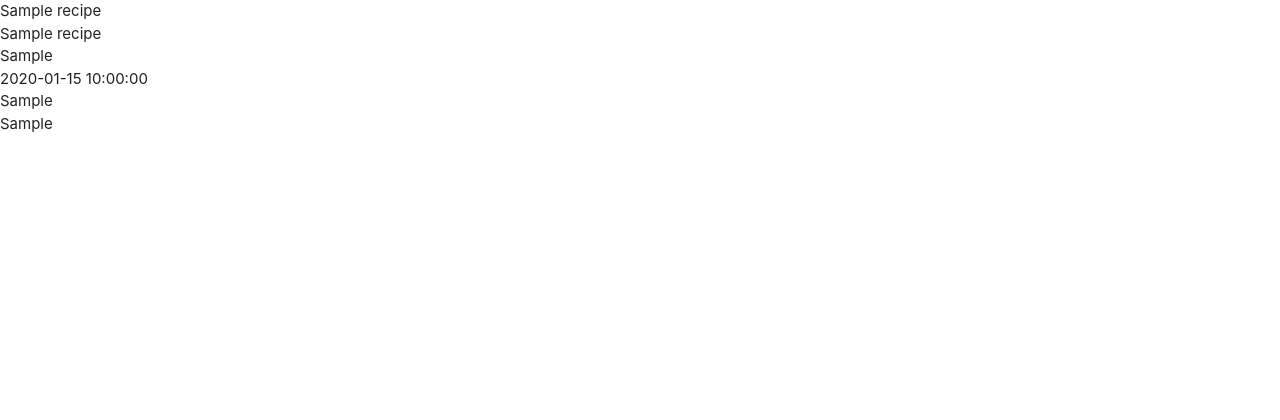
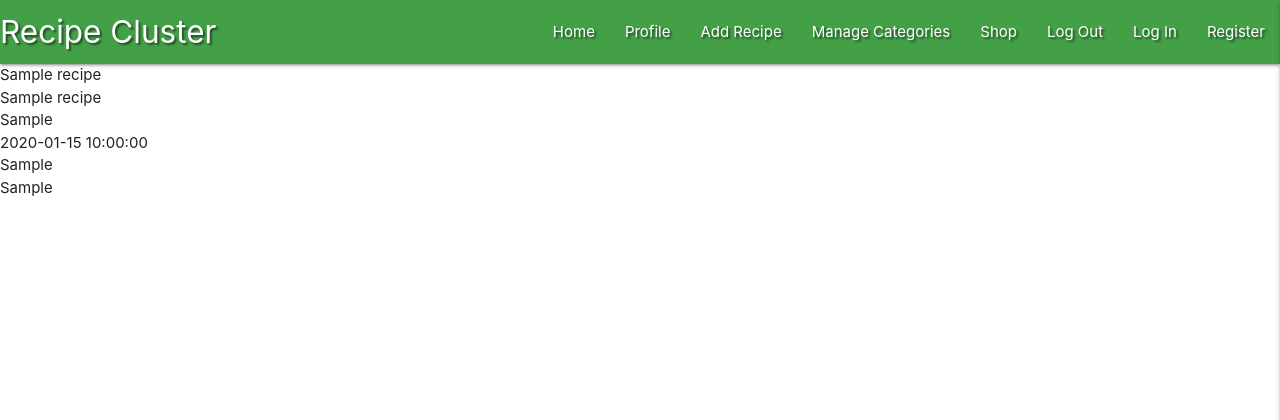
Before and after one commit to rossph3lan/Recipe_Cluster, a Flask app: page / in a window 1280 px wide. Shown: the top 420 px of the page. Run offline with Flask 2, Linux system fonts and the light colour scheme; a database or web service that is not in the repository returns one stand-in record (values such as "Sample title"); some libraries are stand-ins or nearby versions.

Commit message:
Add Materialize Navbar and Sidenav

```diff
--- /dev/null
+++ b/static/css/style.css
@@ -0,0 +1,3 @@
+.text-shadow {
+    text-shadow: 2px 2px 2px rgba(0, 0, 0, 0.5);
+}
--- a/static/js/script.js
+++ b/static/js/script.js
@@ -0,0 +1,3 @@
+$(document).ready(function(){
+    $('.sidenav').sidenav({edge: "right"});
+  });
--- a/templates/base.html
+++ b/templates/base.html
@@ -3,21 +3,54 @@
 <head>
     <meta charset="UTF-8">
     <meta name="viewport" content="width=device-width, initial-scale=1.0">
-    <link rel="stylesheet" href="<link rel="stylesheet" href="https://cdnjs.cloudflare.com/ajax/libs/font-awesome/5.15.3/css/all.min.css"
-          integrity="sha512-iBBXm8fW90+nuLcSKlbmrPcLa0OT92xO1BIsZ+ywDWZCvqsWgccV3gFoRBv0z+8dLJgyAHIhR35VZc2oM/gI1w==" crossorigin="anonymous" type="text/css">
+    <link rel="stylesheet" href="https://cdnjs.cloudflare.com/ajax/libs/font-awesome/5.13.1/css/all.min.css"
+        integrity="sha512-xA6Hp6oezhjd6LiLZynuukm80f8BoZ3OpcEYaqKoCV3HKQDrYjDE1Gu8ocxgxoXmwmSzM4iqPvCsOkQNiu41GA==" crossorigin="anonymous" type="text/css">
     <link rel="stylesheet" href="https://cdnjs.cloudflare.com/ajax/libs/materialize/1.0.0/css/materialize.min.css" type="text/css">
     <link rel="stylesheet" href="{{ url_for('static', filename='css/style.css') }}" type="text/css">
     {% block styles %}
     {% endblock %}
-    <title>Recipes</title>
+    <title>Recipe Cluster</title>
 </head>
 <body>
 
-    {% block content%}
+	<header>
+        <!-- top navbar -->
+		<nav class="nav-extended text-shadow green darken-1">
+			<div class="nav-wrapper">
+				<a href="{{ url_for('get_recipes') }}" class="brand-logo">Recipe Cluster</a>
+				<a href="#" data-target="mobile-demo" class="sidenav-trigger right"><i class="fas fa-bars"></i></a>
+				<ul class="right hide-on-med-and-down">
+					<li><a href="{{ url_for('get_recipes') }}">Home</a></li>
+					<li><a href="#">Profile</a></li>
+					<li><a href="#">Add Recipe</a></li>
+					<li><a href="#">Manage Categories</a></li>
+					<li><a href="#">Shop</a></li>
+					<li><a href="#">Log Out</a></li>
+					<li><a href="#">Log In</a></li>
+					<li><a href="#">Register</a></li>
+				</ul>
+			</div>
+		</nav>
+
+        <!-- mobile sidenav -->
+		<ul class="sidenav" id="mobile-demo">
+            <li><h4 class="center-align light-blue-text text-darken 4">Recipe Cluster</h4></li>
+            <li><a href="{{ url_for('get_recipes') }}">Home</a></li>
+            <li><a href="#">Profile</a></li>
+            <li><a href="#">Add Recipe</a></li>
+            <li><a href="#">Manage Categories</a></li>
+            <li><a href="#">Shop</a></li>
+            <li><a href="#">Log Out</a></li>
+            <li><a href="#">Log In</a></li>
+            <li><a href="#">Register</a></li>
+		</ul>
+	</header>
+
+    {% block content %}
     {% endblock %}
 
-    <script src="https://code.jquery.com/jquery-3.6.0.min.js"
-            integrity="sha256-/xUj+3OJU5yExlq6GSYGSHk7tPXikynS7ogEvDej/m4=" crossorigin="anonymous"></script>
+    <script src="https://code.jquery.com/jquery-3.5.1.min.js"
+        integrity="sha256-9/aliU8dGd2tb6OSsuzixeV4y/faTqgFtohetphbbj0=" crossorigin="anonymous"></script>
     <script src="https://cdnjs.cloudflare.com/ajax/libs/materialize/1.0.0/js/materialize.min.js"></script>
     <script src="{{ url_for('static', filename='js/script.js') }}"></script>
     {% block scripts %}
```
Lines whose indentation alone changed are shown as unchanged.
